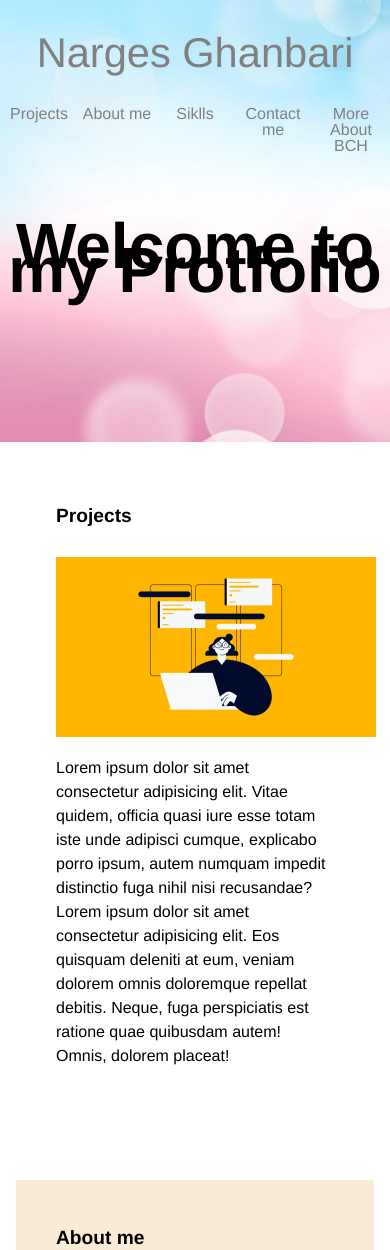
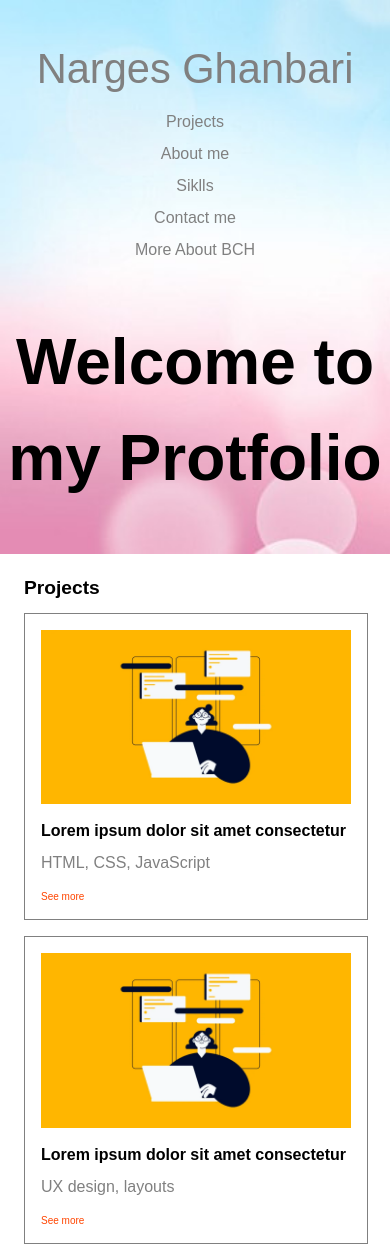
Before and after one commit to nargesG/portfolio-tehtava, a plain HTML site: page index.html in a window 390 px wide. Shown: the top 1250 px of the page. Drawn offline with Linux system fonts and the light colour scheme.

Commit message:
05 tee neljäs osa, lisää flex ja media-query

```diff
--- a/index.html
+++ b/index.html
@@ -9,8 +9,8 @@
   </head>
   <body>
     <header>
-      <h1>Narges Ghanbari</h1>
       <nav>
+        <h1>Narges Ghanbari</h1>
         <ul>
           <li>
             <a href="#">Projects</a>
@@ -29,26 +29,36 @@
           </li>
         </ul>
       </nav>
-      <section class="hero-banner">
-        <p>Welcome to my Protfolio</p>
-      </section>
+      <p class="hero-banner">Welcome to my Protfolio</p>
     </header>
     <main>
-      <section class="link paroject">
+      <section class="link">
         <h2>Projects</h2>
-        <section class="text">
-          <figure>
-            <img src="./images/img-1.png" alt="Projects" />
-          </figure>
-          <p>
-            Lorem ipsum dolor sit amet consectetur adipisicing elit. Vitae
-            quidem, officia quasi iure esse totam iste unde adipisci cumque,
-            explicabo porro ipsum, autem numquam impedit distinctio fuga nihil
-            nisi recusandae? Lorem ipsum dolor sit amet consectetur adipisicing
-            elit. Eos quisquam deleniti at eum, veniam dolorem omnis doloremque
-            repellat debitis. Neque, fuga perspiciatis est ratione quae
-            quibusdam autem! Omnis, dolorem placeat!
-          </p>
+        <section class="text projects">
+          <section>
+            <figure>
+              <img src="./images/img-1.png" alt="img" />
+            </figure>
+            <h3>Lorem ipsum dolor sit amet consectetur</h3>
+            <p>HTML, CSS, JavaScript</p>
+            <a href="">See more</a>
+          </section>
+          <section>
+            <figure>
+              <img src="./images/img-1.png" alt="img" />
+            </figure>
+            <h3>Lorem ipsum dolor sit amet consectetur</h3>
+            <p>UX design, layouts</p>
+            <a href="">See more</a>
+          </section>
+          <section>
+            <figure>
+              <img src="./images/img-1.png" alt="img" />
+            </figure>
+            <h3>Lorem ipsum dolor sit amet consectetur</h3>
+            <p>ReactJS, NodeJS</p>
+            <a href="">See more</a>
+          </section>
         </section>
       </section>
       <section class="link aboutme">
@@ -71,7 +81,7 @@
           </p>
         </section>
       </section>
-      <section class="link skill">
+      <section class="link">
         <h2>Skills</h2>
         <section class="text">
           <figure>
--- a/style.css
+++ b/style.css
@@ -1,51 +1,57 @@
 body {
     background-color: white;
-    font-family: 'Franklin Gothic Medium', 'Arial Narrow', Arial, sans-serif;
-    color:black;
+    font-family: Arial, Helvetica, sans-serif;
+    color: black;
 }
-figure {
-    width: 20rem;
-}
+
 figure img {
     width: 100%;
 }
+
 header {
     text-align: center;
     background-image: url("./images/bgh.jpg");
     background-size: cover;
-
 }
 nav {
+    display: flex;
+    flex-wrap: wrap;
     text-align: center;
+    justify-content: space-around;
+    padding-block-start: 2rem;
 }
 nav ul {
     display: flex;
     flex-direction: row;
     list-style-type: none;
-    justify-content: center;
-    padding-block-end: 5rem;
+    justify-content: space-evenly;
 }
 a {
     text-decoration: none;
     color: gray;
 }
 h1 {
+    display: inline;
     color: gray;
-    padding: 2rem;
     font-size: 2.6rem;
+    line-height: 2.6rem;
+    vertical-align: middle;
 }
 h2 {
     font-size: 1.2rem;
     font-weight: 700;
     margin-inline-start: 1rem;
 }
+h3 {
+    font-size: 1rem;
+    font-weight: 700;
+    margin-inline-start: 1rem;
+}
 li {
     text-align: center;
-    width: 8rem;
+    padding: 1rem;
 }
-p {
-    line-height: 1.5rem;
-}
+
 footer {
     background-color: black;
     color: gray;
@@ -65,10 +71,9 @@ footer h2 {
 
 }
 
-
 /* Form */
 form section {
-    width: 50%;
+    width: 30rem;
     display: flex;
     flex-direction: row;
     flex-wrap: wrap;
@@ -90,7 +95,6 @@ form section > * {
 form input {
     flex-grow: 3;
     margin-bottom: 1rem;
-
 }
 
 form button {
@@ -101,11 +105,14 @@ form button {
     line-height: 2rem;
     padding: 0 1rem;
 }
+
 .hero-banner{
     font-size: 4rem;
     color: black;
-    padding-block-end: 10rem;
+    padding-block-start: 7rem;
+    padding-block-end: 7rem;
     font-weight: 700;
+    line-height: 6rem;
 }
 
 .link {
@@ -115,19 +122,22 @@ form button {
 
 .text {
     margin: 1rem 0;
+    display: flex;
+    flex-direction: row;
 }
 
 .text figure {
     padding: 1rem;
-    float: left;
+    width: 20rem;
 }
 
-main section:nth-child(even) .text figure {
-    float: right;
+main section:nth-child(even) .text {
+    flex-direction: row-reverse;
 }
 
 .text p {
     padding: 1rem;
+    flex-shrink: 5;
 }
 
 .aboutme {
@@ -136,3 +146,81 @@ main section:nth-child(even) .text figure {
 .massage {
     height: 3rem;
 }
+.projects {
+    display: flex;
+    margin: 1rem 1rem ;
+}
+
+.projects > * {
+    border: 1px solid gray;
+    margin-right: 1rem;
+    flex: 1 1 calc(100% / 4);
+    padding-block-end: 1rem;
+}
+.projects section figure {
+    width: fit-content;
+
+}
+.projects section a {
+    font-size: 62.5%;
+    color: orangered;
+    padding-left: 1rem;
+
+}
+.projects section p {
+    color: gray;
+}
+
+
+@media only screen and (max-width: 425px) {
+    nav ul {
+        flex-direction: column;
+        text-align: left;
+    }
+    li {
+        padding: 0.5rem;
+    }
+    h1 {
+        padding: 1rem 0;
+    }
+    h2 {
+        margin: 0;
+        padding: .5rem;
+    }
+    .projects {
+        flex-direction: column;
+        margin: 0;
+
+    }
+    .projects > * {
+        margin-inline-end: 0;
+        margin-block-end: 1rem;
+        width: 100%;
+    }
+
+    .text {
+        flex-direction: column;
+        margin: 0;
+        padding: .5rem;
+    }
+
+    main section:nth-child(even) .text {
+        flex-direction: column;
+    }
+
+    .link {
+        padding: 0;
+    }
+
+    .hero-banner {
+        padding: 3rem 0;
+    }
+
+    form section {
+        width: 80%;
+    }
+    label{
+        margin-block-end: .5rem;
+    }
+
+}
```
